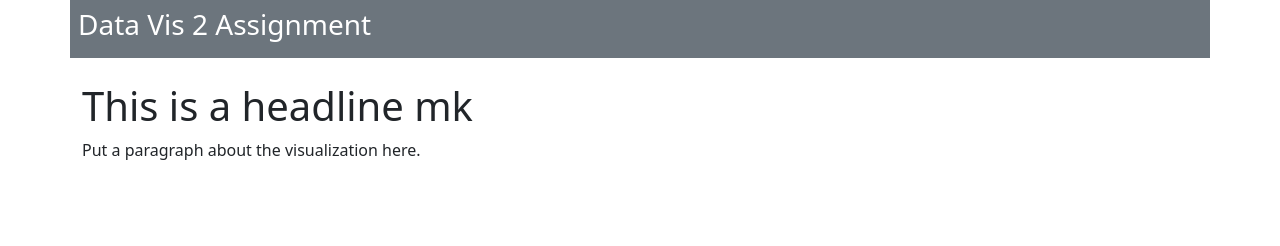
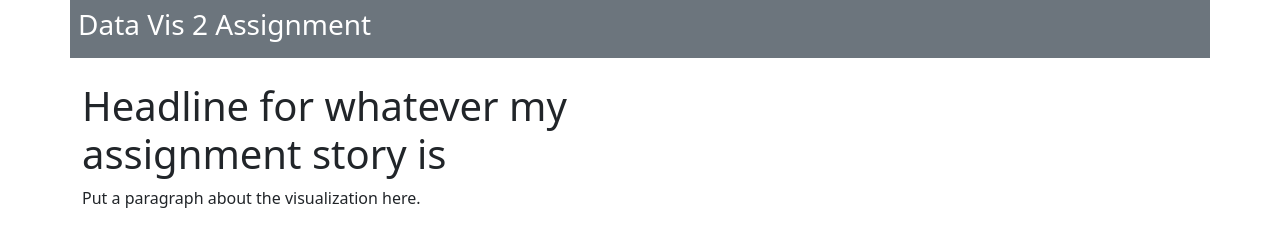
Before and after one commit to SironThom/SironThom.github.io, a plain HTML site: page Datavis2/index.html in a window 1280 px wide. Drawn offline with nearby package versions, Linux system fonts and the light colour scheme.

Commit message:
Add files via upload
We trying this again

```diff
--- a/Datavis2/index.html
+++ b/Datavis2/index.html
@@ -25,7 +25,7 @@
         <div class="col-lg-7">
 
 
-          <h1>This is a headline mk</h1>
+          <h1>Headline for whatever my assignment story is</h1>
 
           <p>Put a paragraph about the visualization here.</p>
 
```
